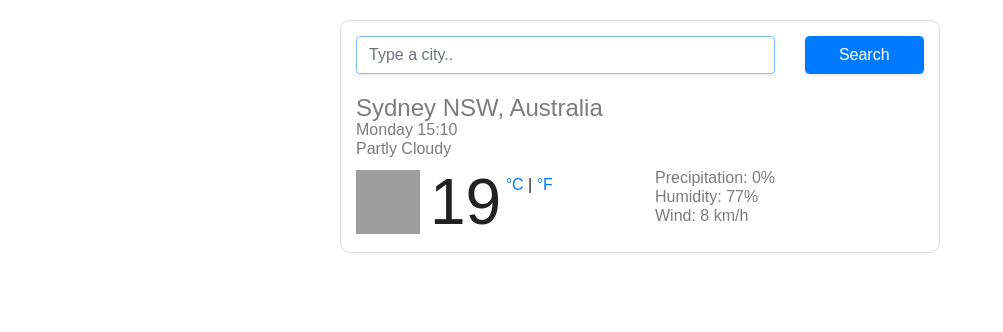
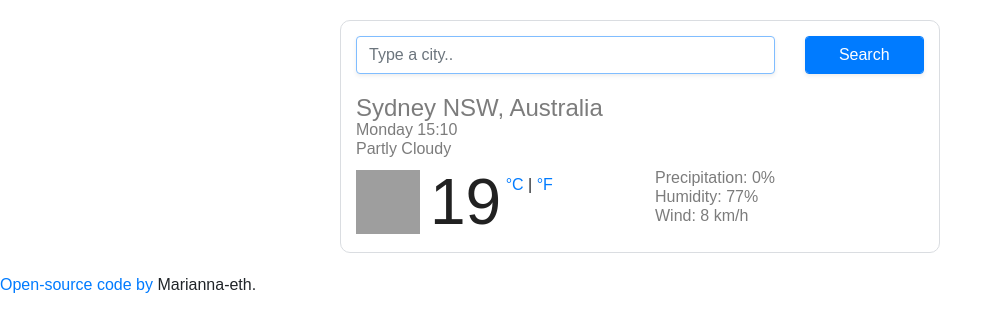
Before and after one commit to Marianna-eth/Weather-App, a website built with Parcel: page index.html in a window 1280 px wide. Shown: the whole page, without its empty margins (0-1003 px from the left). Built offline with nearby package versions, Linux system fonts and the light colour scheme; grey boxes are pictures that could not be loaded.

Commit message:
Update Open-source code link to github
Link to Github to view the open-source code

```diff
--- a/index.html
+++ b/index.html
@@ -70,6 +70,12 @@
         </div>
       </div>
     </div>
+    <p>
+      <a href="https://github.com/Marianna-eth/Weather-App"
+        >Open-source code by</a
+      >
+      Marianna-eth.
+    </p>
     <script src="src/index.js"></script>
   </body>
 </html>
```
